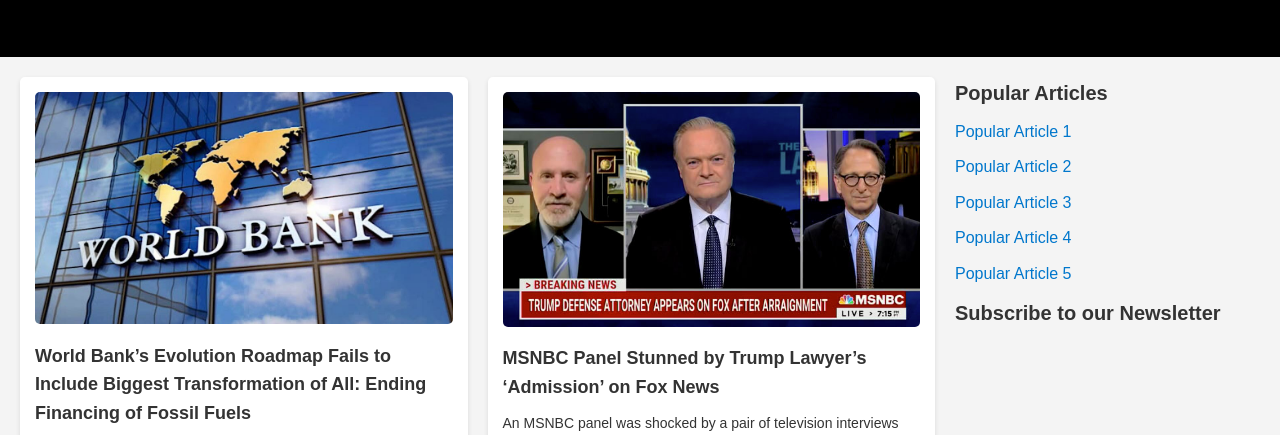
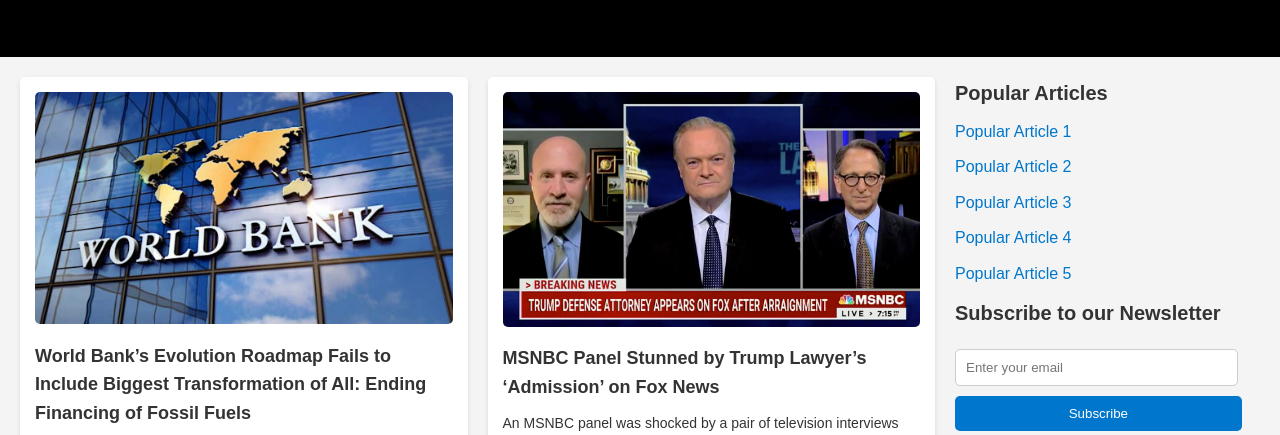
Before and after one commit to ayushmittal3295/API-NEWS-FETCHER, a website: page index.html in a window 1280 px wide. Shown: the part 320-755 px from the top of the page. Drawn offline with Linux system fonts and the light colour scheme.

Commit message:
Update index.html

```diff
--- a/index.html
+++ b/index.html
@@ -86,10 +86,10 @@
                 </ul>
 
                 <h2>Subscribe to our Newsletter</h2>
-                <!-- <form action="subscribe.php" method="post">
+                <form action="js/index.js" method="post">
                     <input type="email" placeholder="Enter your email" required>
                     <button type="submit">Subscribe</button>
-                </form> -->
+                </form>
 
 
             </aside>
```
